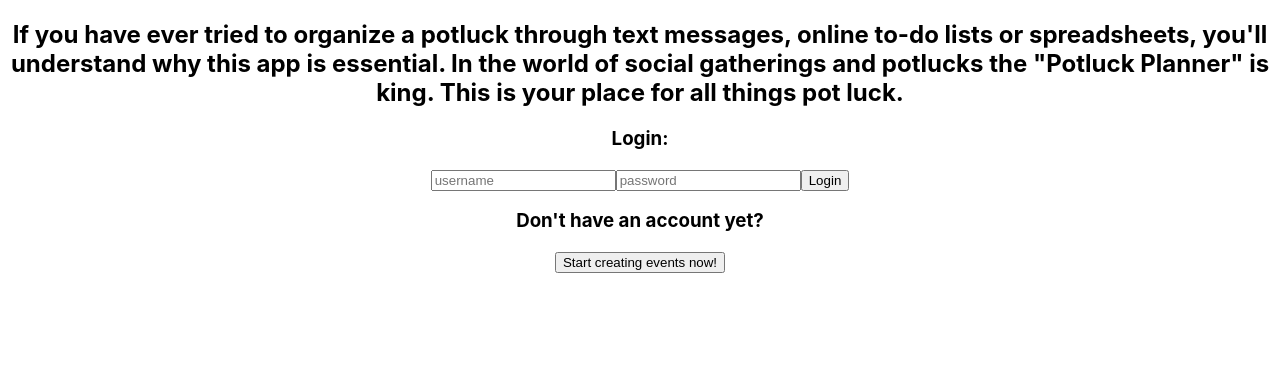
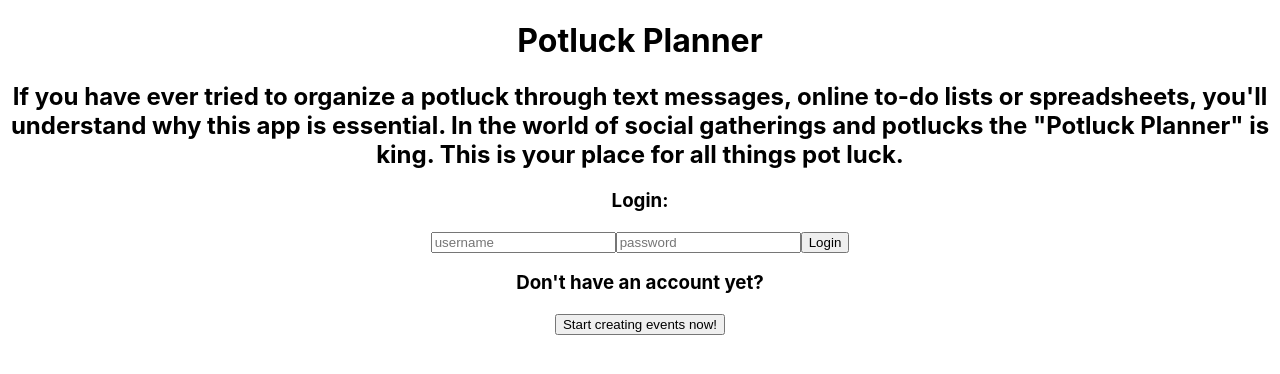
Before and after one commit to Potluck-Planner-1-Oct2021/front-end, a React (Create React App) app in the folder potluck-planner/: page / in a window 1280 px wide. Shown: the top 374 px of the page. Built offline with nearby package versions, Linux system fonts and the light colour scheme.

Commit message:
inserted temporary header

```diff
--- a/potluck-planner/src/App.js
+++ b/potluck-planner/src/App.js
@@ -10,6 +10,9 @@ import ProtectedRoute from './components/ProtectedRoute'
 function App() {
   return (
     <div className="App">
+    <header>
+      <h1>Potluck Planner</h1>
+    </header>
         {/* <ViewEvent></ViewEvent>
         <Home />
         <Register />
```
